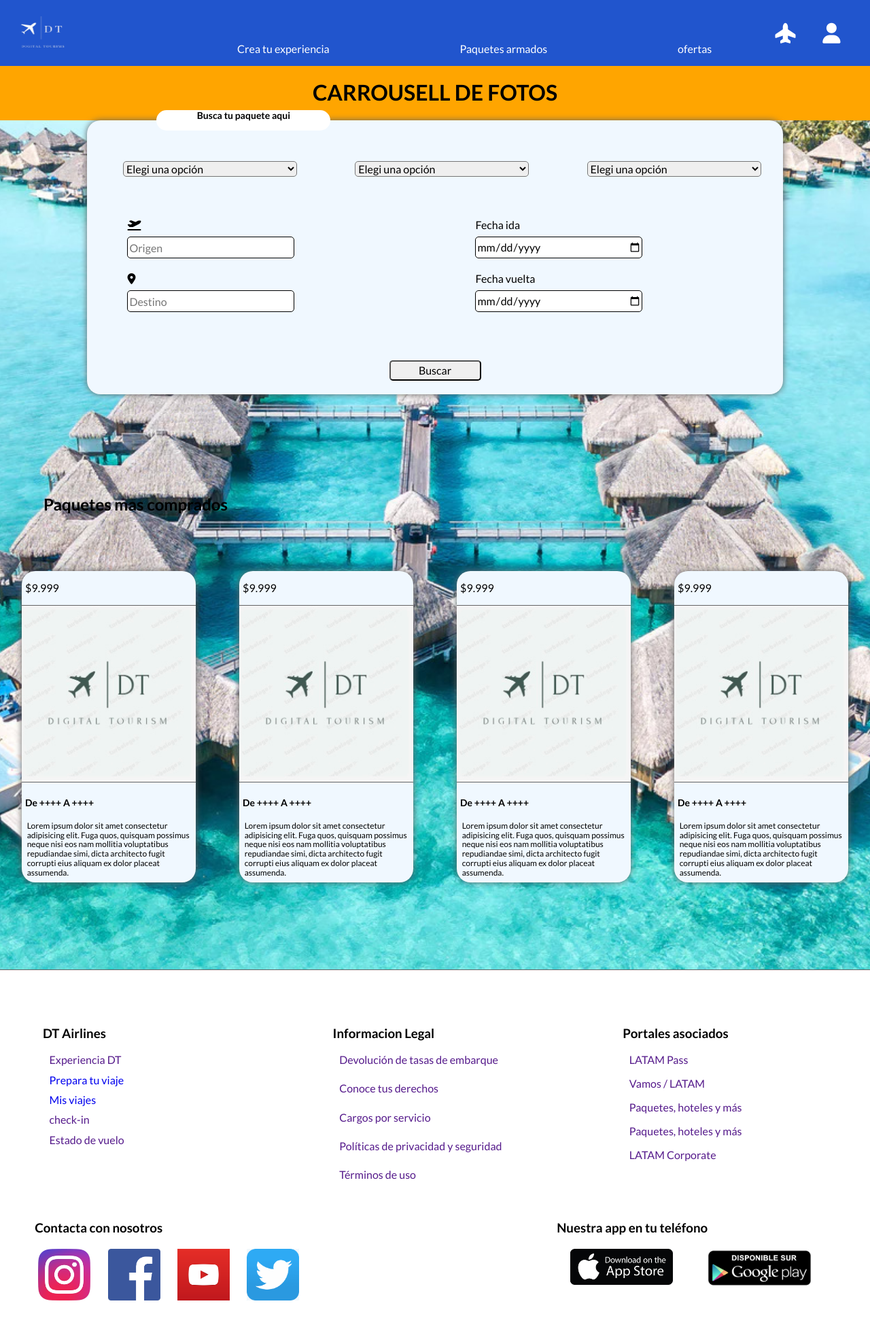
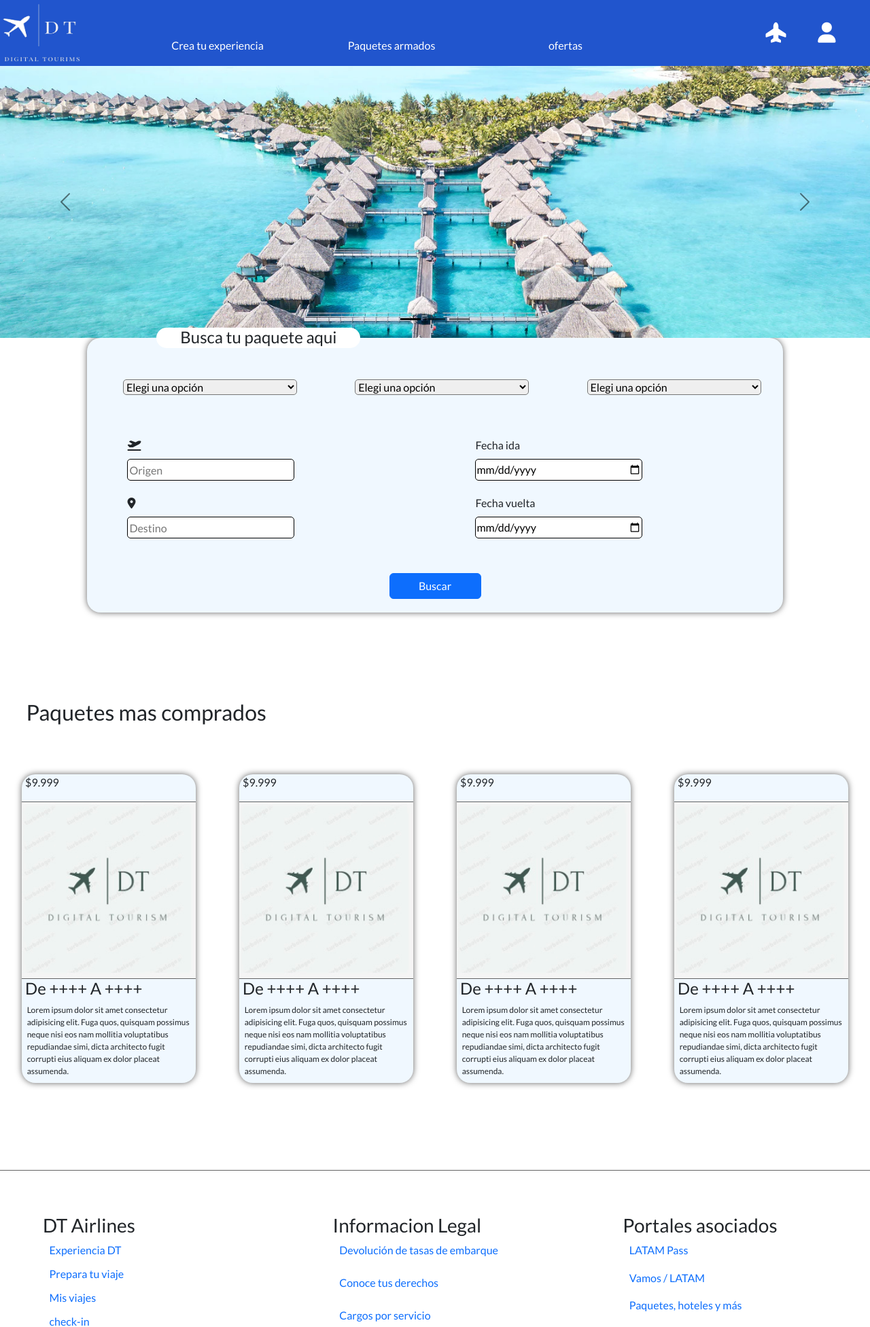
Before and after one commit to Nicolain12/grupo_8_digitalTourism, a Node server app: page / in a window 1280 px wide. Shown: the top 1952 px of the page at 68% size. Run offline with Node 20, Linux system fonts and the light colour scheme.

Commit message:
carrousel agregado

```diff
--- a/public/css/index.css
+++ b/public/css/index.css
@@ -1,5 +1,3 @@
-
-
 /*
 font-family: 'Roboto', sans-serif; (bold: 200, 400 y 600)
 */
@@ -7,6 +5,16 @@ font-family: 'Roboto', sans-serif; (bold: 200, 400 y 600)
     font-family: 'Lato', sans-serif;
     box-sizing: border-box;
 }
+
+#carouselExampleDark{
+    width: 100%;
+    height: 25vh;
+}
+.carousel-inner{
+    height: 100%;
+    width: 100%;
+}
+
 /*HEADER*/
 
 header{
@@ -19,7 +27,7 @@ header{
 /*LOGO*/
 
 .div-logo{
-    width: 30%;
+    width: 10%;
     display: flex;
     align-items: center;
     justify-content: flex-start;
@@ -34,7 +42,7 @@ header{
 }
 
 .logo-img{
-    width: 80%;
+    width: 100%;
     height: 100%;
 }
 
@@ -49,12 +57,27 @@ header{
     width: 100%;
     padding-left: 0px;
     display: flex;
-    justify-content: space-between;
+    justify-content: space-around;
     align-items: baseline;
 }
+.div-pages ul li{
+    width: 20%;
+    display: flex;
+    justify-content: center;
+    align-items: center;
+}
+.div-pages ul li:hover{
+    border-radius: 5px;
+    border: black solid 1px;
+}
+.div-pages ul li:hover a{
+   font-weight: 600;
+}
+
 .div-pages ul li a{
     text-decoration: none;
     color: white;
+    margin: 1% 2% 1% 2%;
 }
 
 .div-links{
@@ -184,32 +207,29 @@ main{
     text-align: center;
 }
 
-.search-buttom{
+.btn-primary{
     width: 135px;
-    height: 30px;
-    margin-top: 20px;
     margin-bottom: 20px;
-    transition: all, 0.5s;
-    border-radius: 5px;
 }
-.search-buttom:hover{
-    color: white;
-    background-color: #2155CD;
 
-}
 
 /*ARTICLES*/
 
+.title-div{
+    width: 100%;
+    margin-top: 10%;
+}
+
+.articles-title{
+    margin-left: 3%;
+    width: 100%;
+}
 .article-section{
-    margin-top: 10%;
     display: flex;
     flex-wrap: wrap;
     justify-content: space-around;
 }
-.articles-title{
-    width: 100%;
-    margin-left: 5%;
-}
+
 .main-article{
     width: 80%;
     margin-top: 5%;
@@ -349,6 +369,11 @@ footer{
 
 
 @media (min-width: 768px){
+
+    #carouselExampleDark{
+        height: 40vh;
+    }
+
 /*HEADER*/
 
     .div-logo a{
@@ -373,9 +398,9 @@ footer{
     }
 
 /*MAIN*/
-    main{
+    /* main{
         background-image: url(/images/backgroundBeach.jpg);
-    }
+    } */
     .section-nav{
         width: 80%;
         border-radius: 20px;
@@ -388,7 +413,7 @@ footer{
     .busca-paquete h4{
         margin-left: 10%;
         height: 30px;
-        width: 25%;
+        width: 300px;
         margin-top: 0px;
         margin-bottom: 0px;
         position: relative;
@@ -430,6 +455,9 @@ footer{
     }
 }
 @media (min-width: 1024px){
+    #carouselExampleDark{
+        height: 50vh;
+    }
 
     .div-logo a{
         width: 121px;
--- a/public/css/login.css
+++ b/public/css/login.css
@@ -10,7 +10,7 @@
     background: #24303c;
     padding: 30px;
     margin: auto;
-    margin-top: 100px;
+    margin-top: 5%;
     margin-bottom: 5%;
     border-radius: 4px;
     font-family: 'calibri';
--- a/views/customProduct.html
+++ b/views/customProduct.html
@@ -6,6 +6,7 @@
     <meta name="viewport" content="width=device-width, initial-scale=1.0">
     <link rel="stylesheet" href="/css/normalize.css">
     <link rel="stylesheet" href="/css/customProduct.css">
+    <link rel="stylesheet" href="/css/index.css">
     <link href="https://cdnjs.cloudflare.com/ajax/libs/font-awesome/6.2.0/css/all.min.css" rel="stylesheet" />
     <link rel="preconnect" href="https://fonts.googleapis.com">
     <link rel="preconnect" href="https://fonts.gstatic.com" crossorigin>
@@ -16,7 +17,7 @@
     <header>
         <div class="div-logo">
             <a href="/">
-                <img class="logo-img" src="/images/logo.jpg" alt="Imagen Logo">
+                <img class="logo-img" src="/images/logo.jpeg" alt="Imagen Logo">
             </a>
         </div>
         <div class="div-pages">
--- a/views/index.html
+++ b/views/index.html
@@ -4,6 +4,8 @@
     <meta charset="UTF-8">
     <meta http-equiv="X-UA-Compatible" content="IE=edge">
     <meta name="viewport" content="width=device-width, initial-scale=1.0">
+    <!-- CSS only -->
+    <link href="https://cdn.jsdelivr.net/npm/bootstrap@5.2.2/dist/css/bootstrap.min.css" rel="stylesheet" integrity="sha384-Zenh87qX5JnK2Jl0vWa8Ck2rdkQ2Bzep5IDxbcnCeuOxjzrPF/et3URy9Bv1WTRi" crossorigin="anonymous">
     <link rel="stylesheet" href="/css/normalize.css">
     <link rel="stylesheet" href="/css/index.css">
     <link href="https://cdnjs.cloudflare.com/ajax/libs/font-awesome/6.2.0/css/all.min.css" rel="stylesheet" />
@@ -16,7 +18,7 @@
     <header>
         <div class="div-logo">
             <a href="/">
-                <img class="logo-img" src="/images/logo.jpg" alt="Imagen Logo">
+                <img class="logo-img" src="/images/logo.jpeg" alt="Imagen Logo">
             </a>
         </div>
         <div class="div-pages">
@@ -39,9 +41,44 @@
         </div>
     </header>
     <main>
-        <div class="carrousell">
-            <H1>CARROUSELL DE FOTOS</H1>
-        </div>
+        <div id="carouselExampleDark" class="carousel carousel-dark slide" data-bs-ride="carousel">
+            <div class="carousel-indicators">
+              <button type="button" data-bs-target="#carouselExampleDark" data-bs-slide-to="0" class="active" aria-current="true" aria-label="Slide 1"></button>
+              <button type="button" data-bs-target="#carouselExampleDark" data-bs-slide-to="1" aria-label="Slide 2"></button>
+              <button type="button" data-bs-target="#carouselExampleDark" data-bs-slide-to="2" aria-label="Slide 3"></button>
+            </div>
+            <div class="carousel-inner">
+              <div class="carousel-item active" data-bs-interval="10000">
+                <img src="/images/backgroundBeach.jpg" class="d-block w-100" alt="slide 1">
+                <div class="carousel-caption d-none d-md-block">
+                  <h5>First slide label</h5>
+                  <p>Some representative placeholder content for the first slide.</p>
+                </div>
+              </div>
+              <div class="carousel-item" data-bs-interval="2000">
+                <img src="/images/backgroundSnow.jpg" class="d-block w-100" alt="slide 2">
+                <div class="carousel-caption d-none d-md-block">
+                  <h5>Second slide label</h5>
+                  <p>Some representative placeholder content for the second slide.</p>
+                </div>
+              </div>
+              <div class="carousel-item">
+                <img src="/images/backgroundMountain.webp" class="d-block w-100" alt="slide 3">
+                <div class="carousel-caption d-none d-md-block">
+                  <h5>Third slide label</h5>
+                  <p>Some representative placeholder content for the third slide.</p>
+                </div>
+              </div>
+            </div>
+            <button class="carousel-control-prev" type="button" data-bs-target="#carouselExampleDark" data-bs-slide="prev">
+              <span class="carousel-control-prev-icon" aria-hidden="true"></span>
+              <span class="visually-hidden">Previous</span>
+            </button>
+            <button class="carousel-control-next" type="button" data-bs-target="#carouselExampleDark" data-bs-slide="next">
+              <span class="carousel-control-next-icon" aria-hidden="true"></span>
+              <span class="visually-hidden">Next</span>
+            </button>
+          </div>
         <section class="section-nav">
             <div class="div-top">
                 <div class="busca-paquete">
@@ -96,13 +133,16 @@
                     </div>
                 </div>
                 <div class="div-search">
-                    <button type="submit" class="search-buttom">Buscar</button>
+                    <button type="submit" class="btn btn-primary">Buscar</button>
                 </div>
             </form>
 
         </section>
+        <div class="title-div">
+            <h2 class="articles-title">Paquetes mas comprados</h2>
+        </div>
         <section class="article-section">
-            <h2 class="articles-title">Paquetes mas comprados</h2>
+
             <article class="main-article">
                 <div class="div-precio">
                     <p class="precio">$9.999</p>
@@ -218,5 +258,7 @@
          <h3 class="ff-content">Copyright © 2022-2022 DigitalTourism S.R.L.</h3>
        </div>
      </footer>
+     <!-- JavaScript Bundle with Popper -->
+    <script src="https://cdn.jsdelivr.net/npm/bootstrap@5.2.2/dist/js/bootstrap.bundle.min.js" integrity="sha384-OERcA2EqjJCMA+/3y+gxIOqMEjwtxJY7qPCqsdltbNJuaOe923+mo//f6V8Qbsw3" crossorigin="anonymous"></script>
 </body>
 </html>
--- a/views/login.html
+++ b/views/login.html
@@ -19,7 +19,7 @@
     <header>
         <div class="div-logo">
             <a href="/">
-                <img class="logo-img" src="/images/logo.jpg" alt="Imagen Logo">
+                <img class="logo-img" src="/images/logo.jpeg" alt="Imagen Logo">
             </a>
         </div>
         <div class="div-pages">
--- a/views/productCart.html
+++ b/views/productCart.html
@@ -7,6 +7,7 @@
     <meta name="viewport" content="width=device-width, initial-scale=1.0">
     <link rel="stylesheet" href="/css/normalize.css">
     <link rel="stylesheet" href="/css/productCart.css">
+    <link rel="stylesheet" href="/css/index.css">
     <title>Digital Tourism</title>
     <link href="https://cdnjs.cloudflare.com/ajax/libs/font-awesome/6.2.0/css/all.min.css" rel="stylesheet" />
     <link rel="preconnect" href="https://fonts.googleapis.com">
@@ -18,7 +19,7 @@
     <header>
         <div class="div-logo">
             <a href="/">
-                <img class="logo-img" src="/images/logo.jpg" alt="Imagen Logo">
+                <img class="logo-img" src="/images/logo.jpeg" alt="Imagen Logo">
             </a>
         </div>
         <div class="div-pages">
--- a/views/productDetail.html
+++ b/views/productDetail.html
@@ -6,6 +6,7 @@
     <meta name="viewport" content="width=device-width, initial-scale=1.0">
     <link rel="stylesheet" href="/css/normalize.css">
     <link rel="stylesheet" href="/css/productDetail.css">
+    <link rel="stylesheet" href="/css/index.css">
     <link href="https://cdnjs.cloudflare.com/ajax/libs/font-awesome/6.2.0/css/all.min.css" rel="stylesheet" />
     <link rel="preconnect" href="https://fonts.googleapis.com">
     <link rel="preconnect" href="https://fonts.gstatic.com" crossorigin>
@@ -16,7 +17,7 @@
     <header>
         <div class="div-logo">
             <a href="/">
-                <img class="logo-img" src="/images/logo.jpg" alt="Imagen Logo">
+                <img class="logo-img" src="/images/logo.jpeg" alt="Imagen Logo">
             </a>
         </div>
         <div class="div-pages">
--- a/views/register.html
+++ b/views/register.html
@@ -17,7 +17,7 @@
     <header>
         <div class="div-logo">
             <a href="/">
-                <img class="logo-img" src="/images/logo.jpg" alt="Imagen Logo">
+                <img class="logo-img" src="/images/logo.jpeg" alt="Imagen Logo">
             </a>
         </div>
         <div class="div-pages">
```
Also changed, not shown: public/images/backgroundMountain.webp (added), public/images/backgroundSnow.jpg (added), public/images/logo.jpeg (added), public/images/logo.jpg (deleted).
